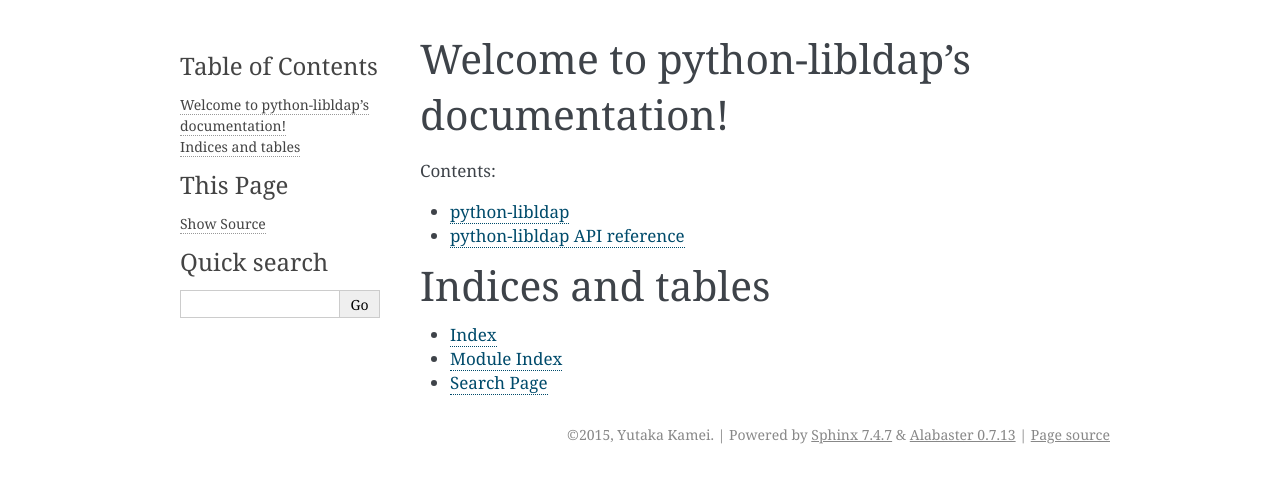
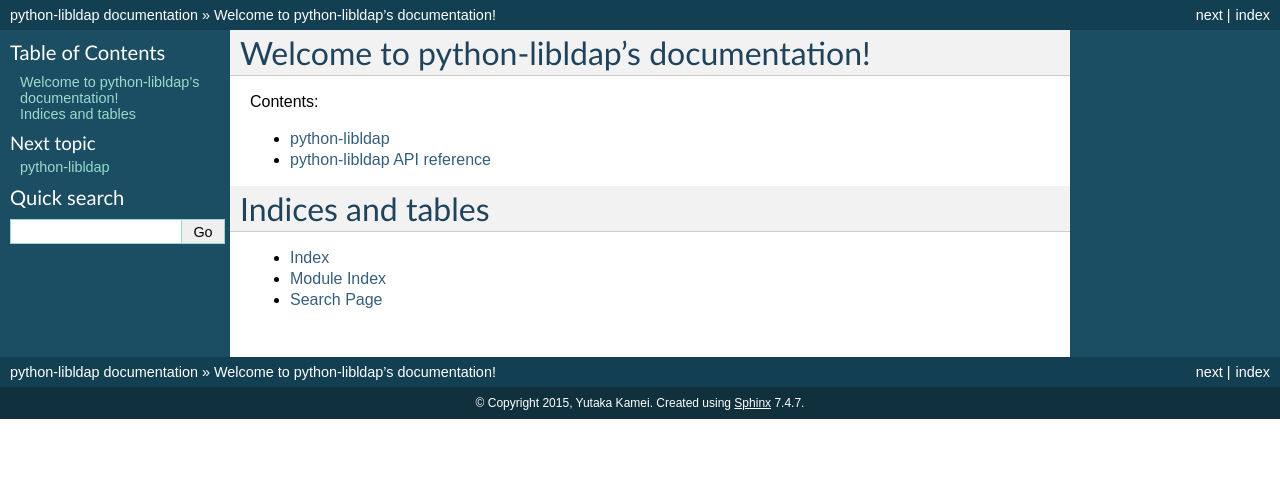
Before and after one commit to yykamei/python-libldap, a Sphinx documentation site: the page built from Doc/index.rst, in a window 1280 px wide. Shown: the top 483 px of the page. Built offline with Sphinx 7.4.7, drawn with Linux system fonts in a browser that asks for light colours.

Commit message:
Update sphinx theme

```diff
--- a/Doc/conf.py
+++ b/Doc/conf.py
@@ -116,7 +116,7 @@
 
 # The theme to use for HTML and HTML Help pages.  See the documentation for
 # a list of builtin themes.
-html_theme = 'alabaster'
+html_theme = 'classic'
 
 # Theme options are theme-specific and customize the look and feel of a theme
 # further.  For a list of options available for each theme, see the
@@ -140,7 +140,7 @@
 # The name of an image file (within the static path) to use as favicon of the
 # docs.  This file should be a Windows icon file (.ico) being 16x16 or 32x32
 # pixels large.
-#html_favicon = None
+html_favicon = None
 
 # Add any paths that contain custom static files (such as style sheets) here,
 # relative to this directory. They are copied after the builtin static files,
@@ -177,7 +177,7 @@
 #html_split_index = False
 
 # If true, links to the reST sources are added to the pages.
-#html_show_sourcelink = True
+html_show_sourcelink = False
 
 # If true, "Created using Sphinx" is shown in the HTML footer. Default is True.
 #html_show_sphinx = True
```
Also changed, not shown: 1 other file.
